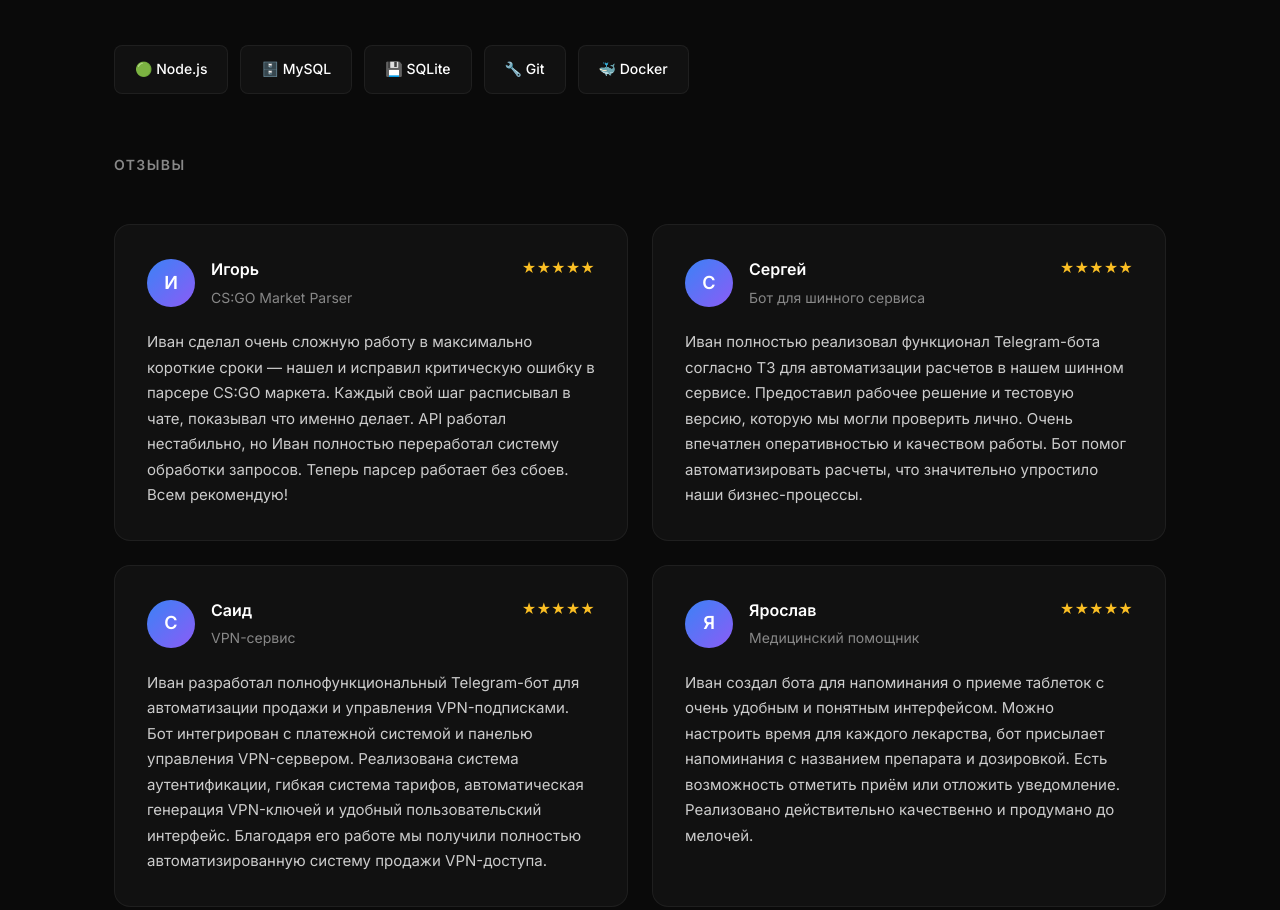
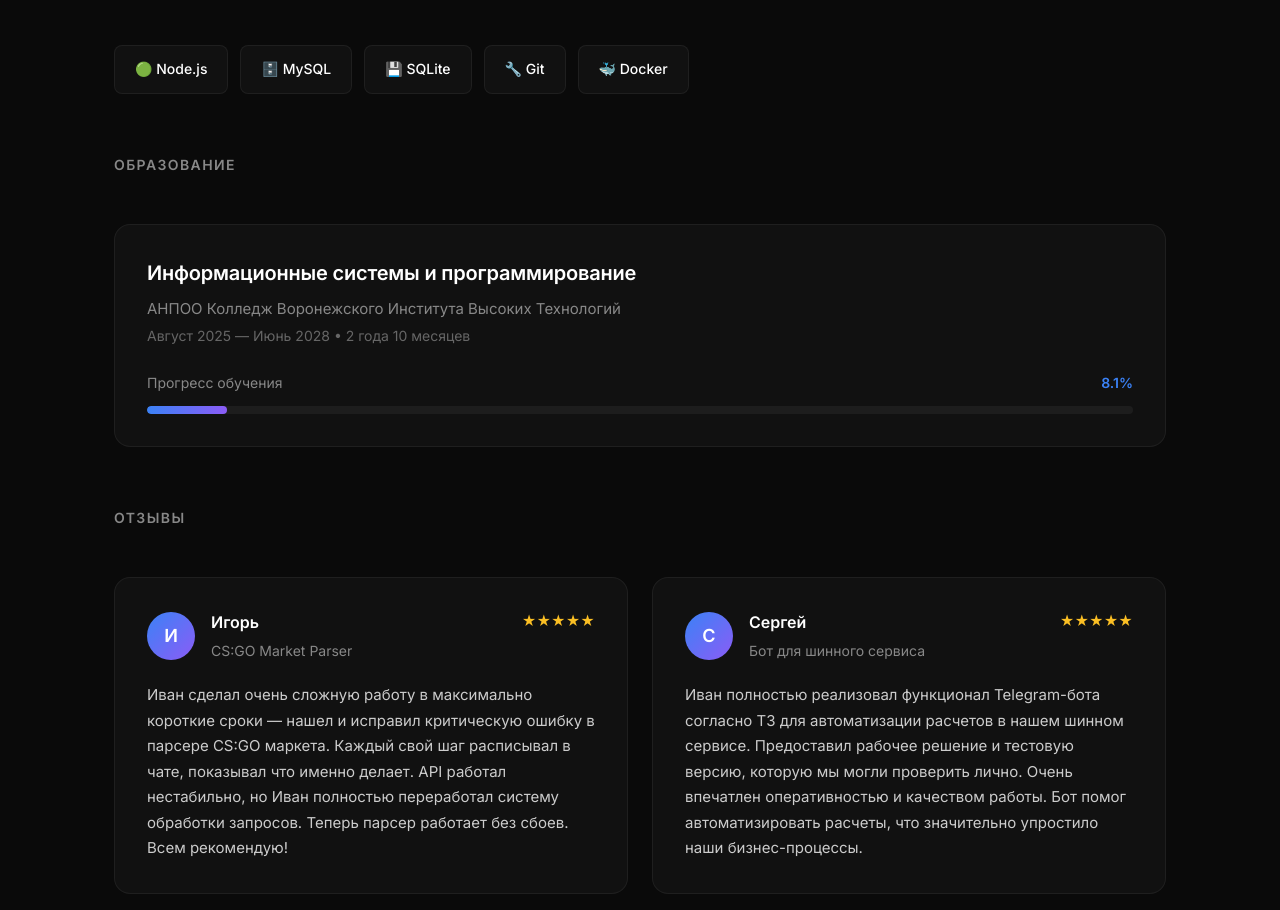
Before and after one commit to humoridze/humoridze.github.io, a plain HTML site: page index.html in a window 1280 px wide. Shown: the part 681-1591 px from the top of the page. Drawn offline with Linux system fonts and the light colour scheme.

Commit message:
Update index.html

```diff
--- a/index.html
+++ b/index.html
@@ -3,7 +3,7 @@
 <head>
     <meta charset="UTF-8">
     <meta name="viewport" content="width=device-width, initial-scale=1.0">
-    <title>humoridze — Developer</title>
+    <title>Иван Воробьев — Developer</title>
     <link rel="icon" type="image/x-icon" href="favicon.ico">
     <style>
         @import url('https://fonts.googleapis.com/css2?family=Inter:wght@300;400;500;600;700&display=swap');
@@ -36,6 +36,28 @@
         @keyframes pageLoad {
             to {
                 opacity: 1;
+            }
+        }
+
+        @keyframes fadeIn {
+            from {
+                opacity: 0;
+                transform: translateY(10px);
+            }
+            to {
+                opacity: 1;
+                transform: translateY(0);
+            }
+        }
+
+        @keyframes fadeInUp {
+            from {
+                opacity: 0;
+                transform: translateY(20px);
+            }
+            to {
+                opacity: 1;
+                transform: translateY(0);
             }
         }
 
@@ -127,6 +149,74 @@
         .tech-tag:hover {
             border-color: rgba(255,255,255,0.15);
             transform: translateY(-2px);
+        }
+
+        .education-card {
+            background: var(--surface);
+            border: 1px solid rgba(255,255,255,0.06);
+            border-radius: 16px;
+            padding: 32px;
+            animation: fadeInUp 0.6s ease-out both;
+            animation-delay: 0.2s;
+        }
+
+        .education-header {
+            margin-bottom: 24px;
+        }
+
+        .education-header h3 {
+            font-size: 20px;
+            font-weight: 600;
+            margin-bottom: 8px;
+            letter-spacing: -0.01em;
+        }
+
+        .institution {
+            font-size: 15px;
+            color: var(--text-muted);
+            margin-bottom: 4px;
+        }
+
+        .education-dates {
+            font-size: 14px;
+            color: #666;
+        }
+
+        .progress-section {
+            margin-top: 24px;
+        }
+
+        .progress-header {
+            display: flex;
+            justify-content: space-between;
+            align-items: center;
+            margin-bottom: 12px;
+        }
+
+        .progress-label {
+            font-size: 14px;
+            color: var(--text-muted);
+        }
+
+        .progress-percentage {
+            font-size: 14px;
+            font-weight: 600;
+            color: var(--accent);
+        }
+
+        .progress-bar-container {
+            width: 100%;
+            height: 8px;
+            background: rgba(255,255,255,0.05);
+            border-radius: 999px;
+            overflow: hidden;
+        }
+
+        .progress-bar-fill {
+            height: 100%;
+            background: linear-gradient(90deg, var(--accent), #8b5cf6);
+            border-radius: 999px;
+            transition: width 1s ease-out;
         }
 
         .testimonials-grid {
@@ -267,6 +357,10 @@
             .testimonial {
                 padding: 24px;
             }
+
+            .education-card {
+                padding: 24px;
+            }
         }
 
         @media (min-width: 769px) {
@@ -279,7 +373,7 @@
 <body>
     <section class="hero">
         <div class="container">
-            <h1><span class="gradient-text">humoridze</span></h1>
+            <h1><span class="gradient-text">Иван Воробьев</span></h1>
             <p class="hero-subtitle">Разрабатываю боты, веб-приложения и автоматизирую бизнес-процессы. Специализируюсь на Python и JavaScript экосистемах.</p>
         </div>
     </section>
@@ -314,6 +408,30 @@
                 <div class="tech-tag">💾 SQLite</div>
                 <div class="tech-tag">🔧 Git</div>
                 <div class="tech-tag">🐳 Docker</div>
+            </div>
+        </div>
+    </section>
+
+    <section class="section">
+        <div class="container">
+            <div class="section-header">
+                <h2>Образование</h2>
+            </div>
+            <div class="education-card">
+                <div class="education-header">
+                    <h3>Информационные системы и программирование</h3>
+                    <p class="institution">АНПОО Колледж Воронежского Института Высоких Технологий</p>
+                    <p class="education-dates">Август 2025 — Июнь 2028 • 2 года 10 месяцев</p>
+                </div>
+                <div class="progress-section">
+                    <div class="progress-header">
+                        <span class="progress-label">Прогресс обучения</span>
+                        <span class="progress-percentage" id="progressPercent">0%</span>
+                    </div>
+                    <div class="progress-bar-container">
+                        <div class="progress-bar-fill" id="progressBar" style="width: 0%"></div>
+                    </div>
+                </div>
             </div>
         </div>
     </section>
@@ -395,16 +513,52 @@
         <div class="container">
             <div class="footer-cta">
                 <h3>Готовы обсудить проект?</h3>
-                <p>Свяжитесь с менеджером в Telegram для обсуждения деталей и стоимости</p>
-                <a href="https://t.me/eyzenberg" class="cta-button" target="_blank">
-                    <svg width="20" height="20" viewBox="0 0 24 24" fill="none" stroke="currentColor" stroke-width="2" stroke-linecap="round" stroke-linejoin="round">
-                        <path d="M21.198 2.433a2.242 2.242 0 0 0-1.022.215l-8.609 3.33c-2.068.8-4.133 1.598-5.724 2.21a405.15 405.15 0 0 1-2.849 1.09c-.42.147-.99.332-1.473.901-.728.968.193 1.798.919 2.286 1.61.516 3.275 1.009 4.886 1.524.214.083.412.156.69.12.417-.067.667-.36.933-.62.913-.89 1.815-1.788 2.706-2.697 1.878-1.914 3.757-3.827 5.672-5.703.525-.515 1.084.675.588 1.17-2.654 2.646-5.313 5.287-7.97 7.933-.443.443-.682.84-.547 1.465.343 1.593.695 3.182 1.035 4.775.133.619.222 1.21.878 1.619.447.278.98.38 1.486.262.923-.215 1.344-1.15 1.694-1.963.742-1.727 1.473-3.46 2.204-5.192.731-1.732 1.462-3.464 2.168-5.205a75.88 75.88 0 0 0 1.292-3.663c.166-.555.466-1.382-.1-1.87-.241-.208-.54-.31-.846-.336z"/>
-                    </svg>
-                    Написать менеджеру
-                </a>
+                <p>Свяжитесь со мной в Telegram или по email для обсуждения деталей и стоимости</p>
+                <div style="display: flex; gap: 16px; justify-content: center; flex-wrap: wrap;">
+                    <a href="https://t.me/eyzenberg" class="cta-button" target="_blank">
+                        <svg width="20" height="20" viewBox="0 0 24 24" fill="none" stroke="currentColor" stroke-width="2" stroke-linecap="round" stroke-linejoin="round">
+                            <path d="M21.198 2.433a2.242 2.242 0 0 0-1.022.215l-8.609 3.33c-2.068.8-4.133 1.598-5.724 2.21a405.15 405.15 0 0 1-2.849 1.09c-.42.147-.99.332-1.473.901-.728.968.193 1.798.919 2.286 1.61.516 3.275 1.009 4.886 1.524.214.083.412.156.69.12.417-.067.667-.36.933-.62.913-.89 1.815-1.788 2.706-2.697 1.878-1.914 3.757-3.827 5.672-5.703.525-.515 1.084.675.588 1.17-2.654 2.646-5.313 5.287-7.97 7.933-.443.443-.682.84-.547 1.465.343 1.593.695 3.182 1.035 4.775.133.619.222 1.21.878 1.619.447.278.98.38 1.486.262.923-.215 1.344-1.15 1.694-1.963.742-1.727 1.473-3.46 2.204-5.192.731-1.732 1.462-3.464 2.168-5.205a75.88 75.88 0 0 0 1.292-3.663c.166-.555.466-1.382-.1-1.87-.241-.208-.54-.31-.846-.336z"/>
+                        </svg>
+                        Написать в Telegram
+                    </a>
+                    <a href="mailto:htvoeylife@gmail.com" class="cta-button">
+                        <svg width="20" height="20" viewBox="0 0 24 24" fill="none" stroke="currentColor" stroke-width="2" stroke-linecap="round" stroke-linejoin="round">
+                            <path d="M4 4h16c1.1 0 2 .9 2 2v12c0 1.1-.9 2-2 2H4c-1.1 0-2-.9-2-2V6c0-1.1.9-2 2-2z"></path>
+                            <polyline points="22,6 12,13 2,6"></polyline>
+                        </svg>
+                        Написать Email
+                    </a>
+                </div>
             </div>
-            <p class="footer-text">© 2025 humoridze — Developer</p>
+            <p class="footer-text">© 2025 Иван Воробьев — Developer</p>
         </div>
     </footer>
+
+    <script>
+        // Calculate education progress
+        function updateEducationProgress() {
+            const startDate = new Date('2025-08-01');
+            const endDate = new Date('2028-06-30');
+            const currentDate = new Date();
+
+            const totalDuration = endDate - startDate;
+            const elapsed = currentDate - startDate;
+
+            let progress = (elapsed / totalDuration) * 100;
+            progress = Math.max(0, Math.min(100, progress));
+
+            const progressBar = document.getElementById('progressBar');
+            const progressPercent = document.getElementById('progressPercent');
+
+            if (progressBar && progressPercent) {
+                setTimeout(() => {
+                    progressBar.style.width = progress.toFixed(1) + '%';
+                    progressPercent.textContent = progress.toFixed(1) + '%';
+                }, 500);
+            }
+        }
+
+        window.addEventListener('load', updateEducationProgress);
+    </script>
 </body>
 </html>
```
